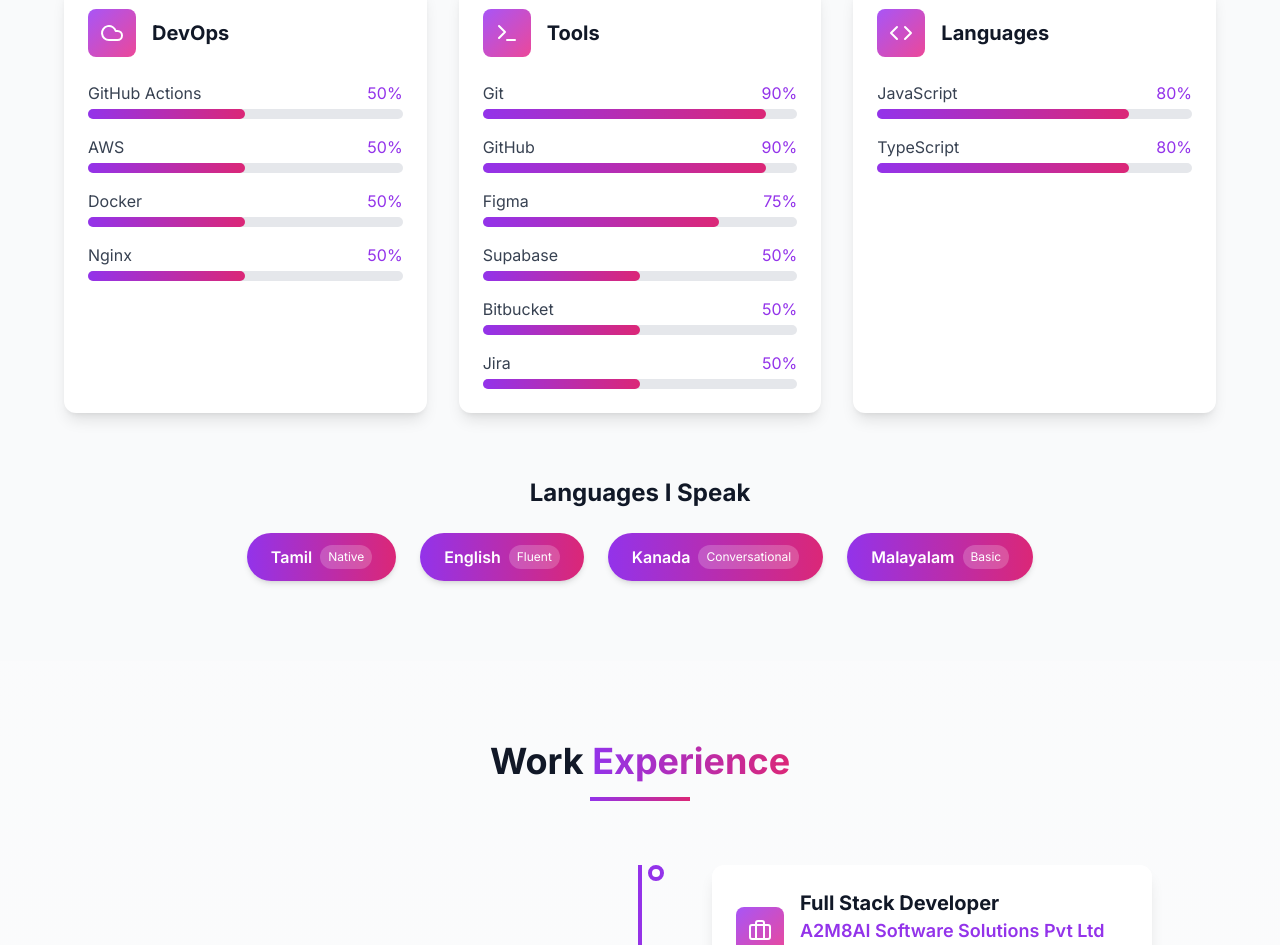
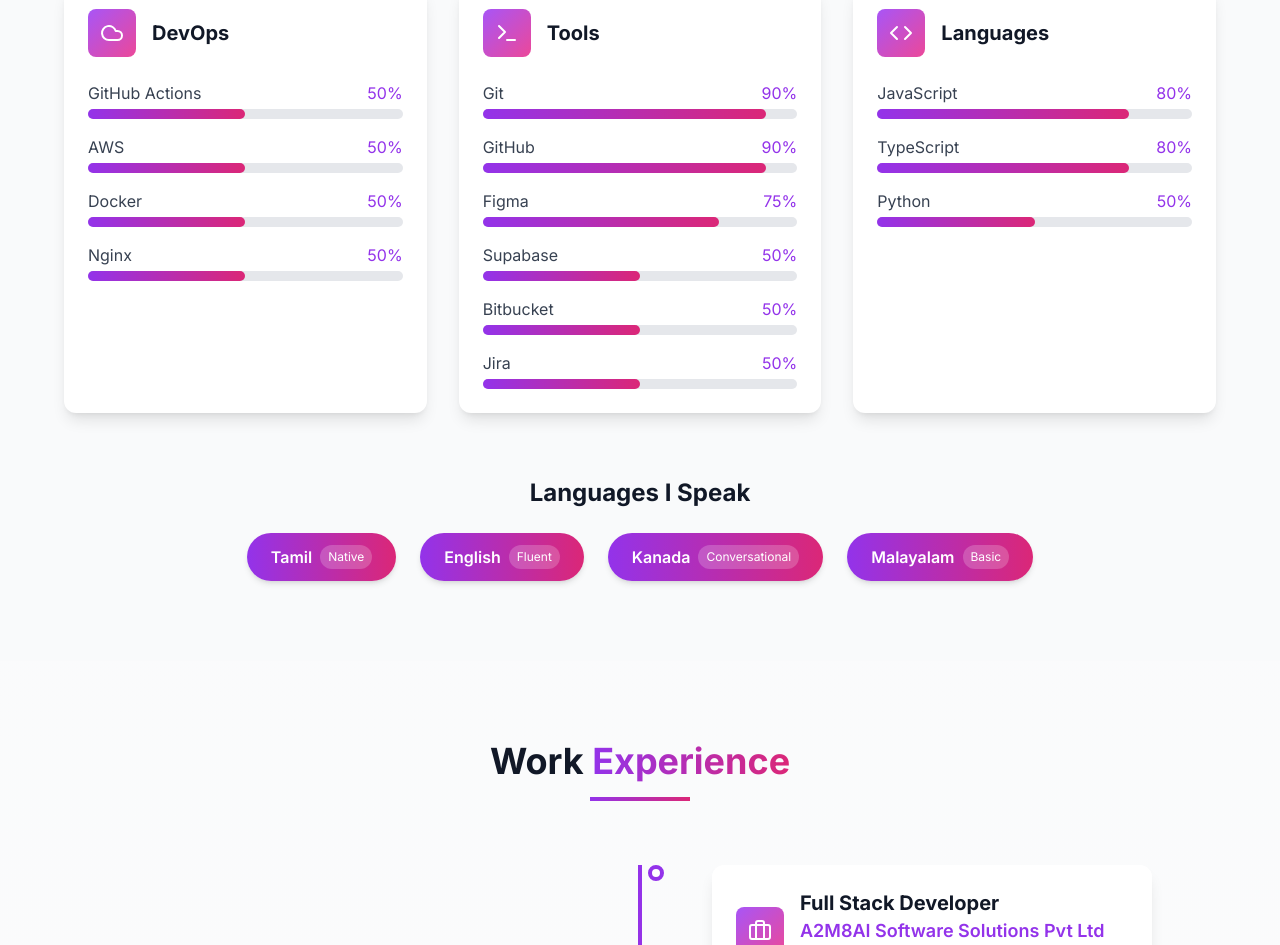
Before and after one commit to sanjaikumarv/portfilio-main, a Next.js app: page / in a window 1280 px wide. Shown: the part 2441-3386 px from the top of the page. Built offline with nearby package versions, Linux system fonts and the light colour scheme; no server answers.

Commit message:
Add Python skill with level

```diff
--- a/components/skills.tsx
+++ b/components/skills.tsx
@@ -68,6 +68,7 @@ const skillCategories = [
     skills: [
       { name: "JavaScript", level: 80 },
       { name: "TypeScript", level: 80 },
+      { name: "Python", level: 50 }
     ],
   },
   // {
```
